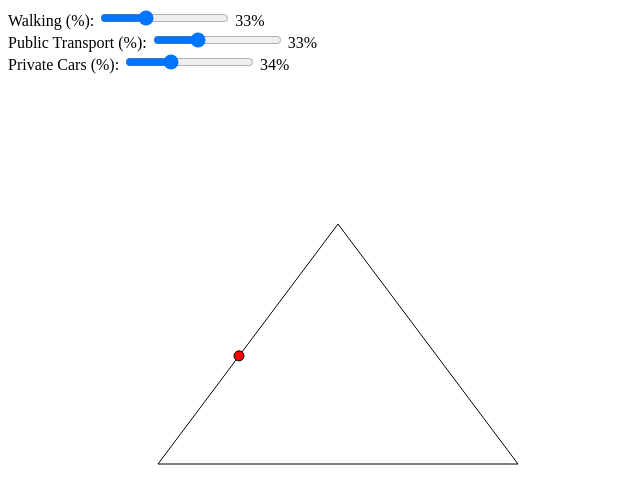
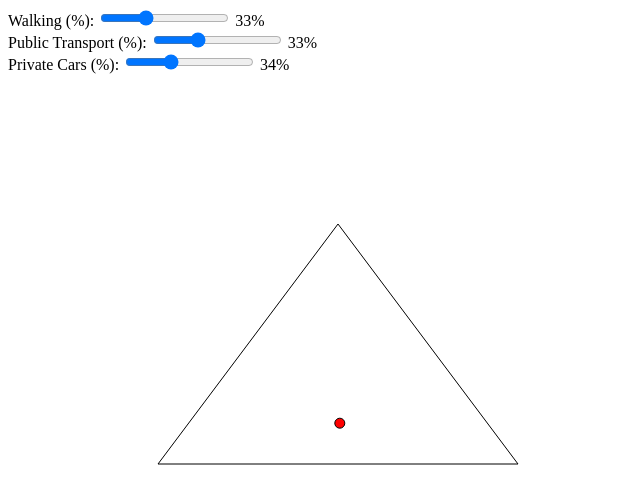
Before and after one commit to Sustainability-Data-Analyst-TUDublin/TravelMode, a plain HTML site: page index.html in a window 1280 px wide. Shown: the full height of the page, 0-640 px from the left. Drawn offline with nearby package versions, Linux system fonts and the light colour scheme.

Commit message:
Update index.html

```diff
--- a/index.html
+++ b/index.html
@@ -2,7 +2,7 @@
 <html lang="en">
 <head>
     <meta charset="UTF-8">
-    <title>TU DUBLIN 0.6</title>
+    <title>TU DUBLIN 0.7</title>
     <script src="https://d3js.org/d3.v5.min.js"></script>
     <style>
         .triangle {
@@ -73,23 +73,22 @@
 
     // Function to calculate point position based on slider values
     function calculatePointPosition(data) {
-        // Assume equal distribution if the total isn't 100
+        // Normalize the data values to sum to 1
         const total = data.walking + data.publicTransport + data.privateCars;
-        if (total !== 100) {
-            data = { walking: 33.33, publicTransport: 33.33, privateCars: 33.33 };
-        }
-
-        // Convert percentages to a range of 0-1
-        const walkingFactor = data.walking / 100;
-        const publicTransportFactor = data.publicTransport / 100;
-        const privateCarsFactor = data.privateCars / 100;
+        const walkingNormalized = data.walking / total;
+        const publicTransportNormalized = data.publicTransport / total;
+        const privateCarsNormalized = data.privateCars / total;
 
         // Calculate the position of the point within the triangle
-        const x = width * (0.5 * (publicTransportFactor + privateCarsFactor));
-        // The vertical position is calculated using the height of an equilateral triangle
-        const y = height * (1 - (Math.sqrt(3) / 2 * publicTransportFactor + Math.sqrt(3) / 2 * privateCarsFactor));
+        // The amount of each category determines the weight towards each vertex
+        const x = (points[2][0] * privateCarsNormalized) +
+                  (points[1][0] * walkingNormalized) +
+                  (points[0][0] * publicTransportNormalized);
+        const y = (points[2][1] * privateCarsNormalized) +
+                  (points[1][1] * walkingNormalized) +
+                  (points[0][1] * publicTransportNormalized);
 
-        return { x, y };
+        return { x: x, y: height - y };
     }
 
     // Update function for sliders
```
